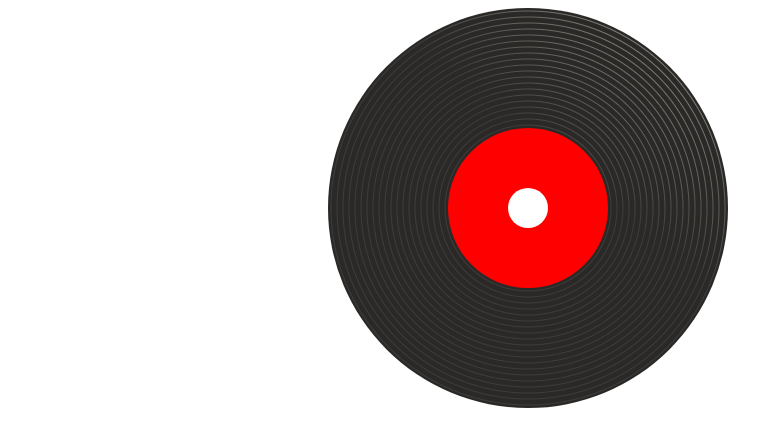
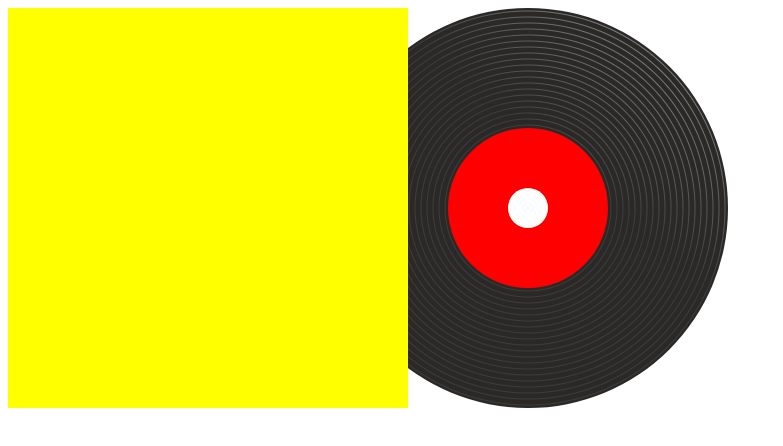
Before and after one commit to Jonay024/cover-css, a website built with Parcel: page src/index.html in a window 1280 px wide. Shown: the whole page, without its empty margins (0-783 px from the left). Built offline with nearby package versions, Linux system fonts and the light colour scheme.

Commit message:
prueba after merge

```diff
--- a/src/css/index.css
+++ b/src/css/index.css
@@ -5,10 +5,7 @@ body {
 .cover {
     width: 400px;
     height: 400px;
-<<<<<<< HEAD
     background-color: yellow;
-=======
->>>>>>> develop
     z-index: 20;
 }
 
```
